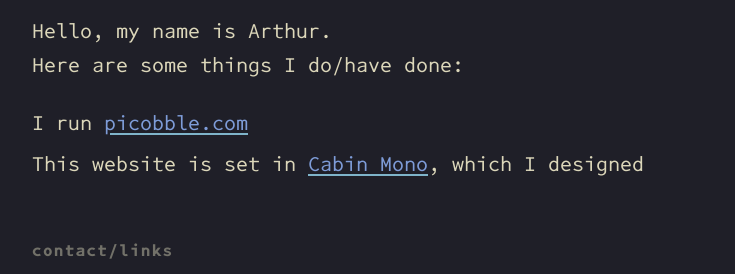
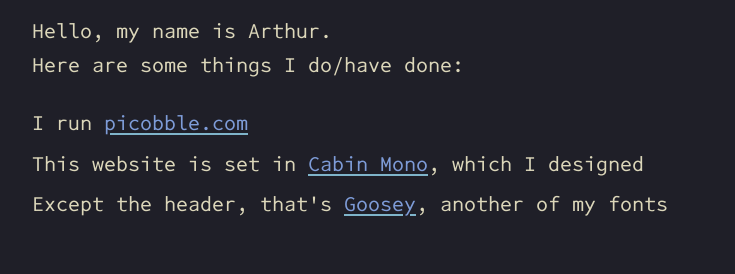
Before and after one commit to faso/faso.github.io, a plain HTML site: page index.html in a window 1280 px wide. Shown: the part 149-423 px from the top of the page, without its empty margins (272-1007 px from the left). Drawn offline with Linux system fonts and the light colour scheme.

Commit message:
Add a linked Goosey credit below the Cabin Mono sentence

```diff
--- a/index.html
+++ b/index.html
@@ -86,6 +86,7 @@
   <div class="things">
     <p>I run <a href="https://picobble.com">picobble.com</a></p>
     <p>This website is set in <a href="https://github.com/faso/cabin-mono">Cabin Mono</a>, which I designed</p>
+    <p>Except the header, that's <a href="https://github.com/faso/goosey">Goosey</a>, another of my fonts</p>
   </div>
   <h2>Contact/Links</h2>
   <div class="links">
```
